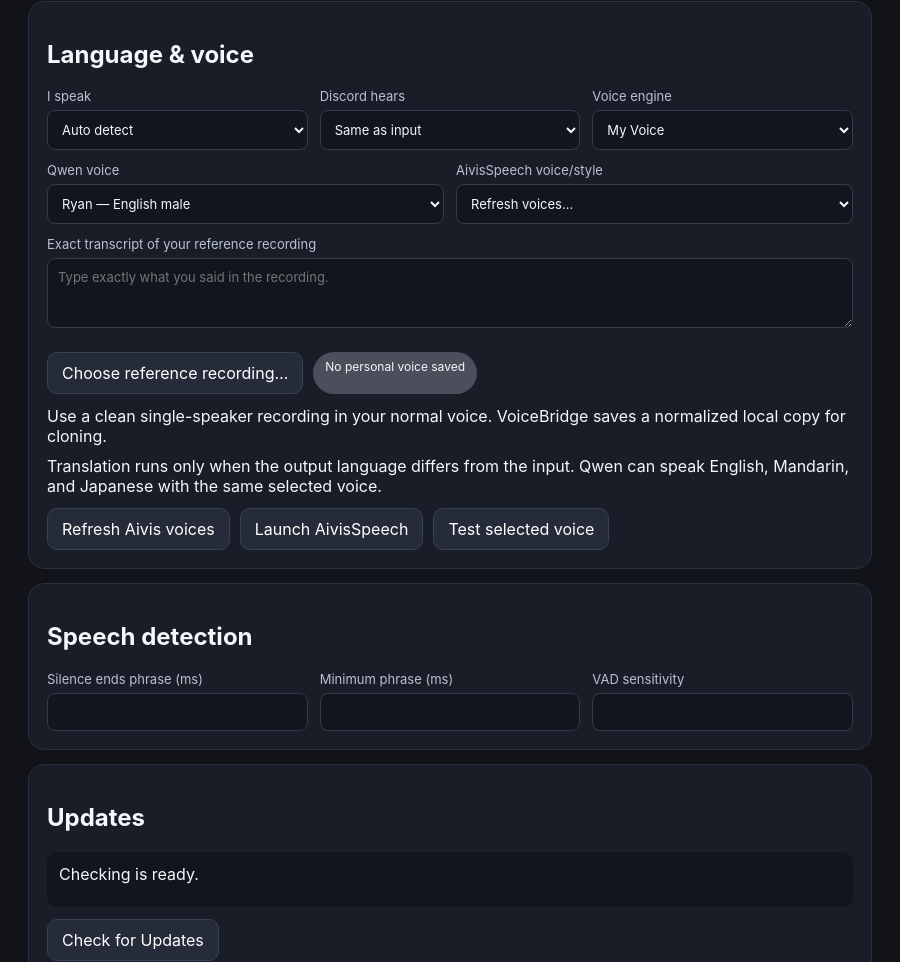
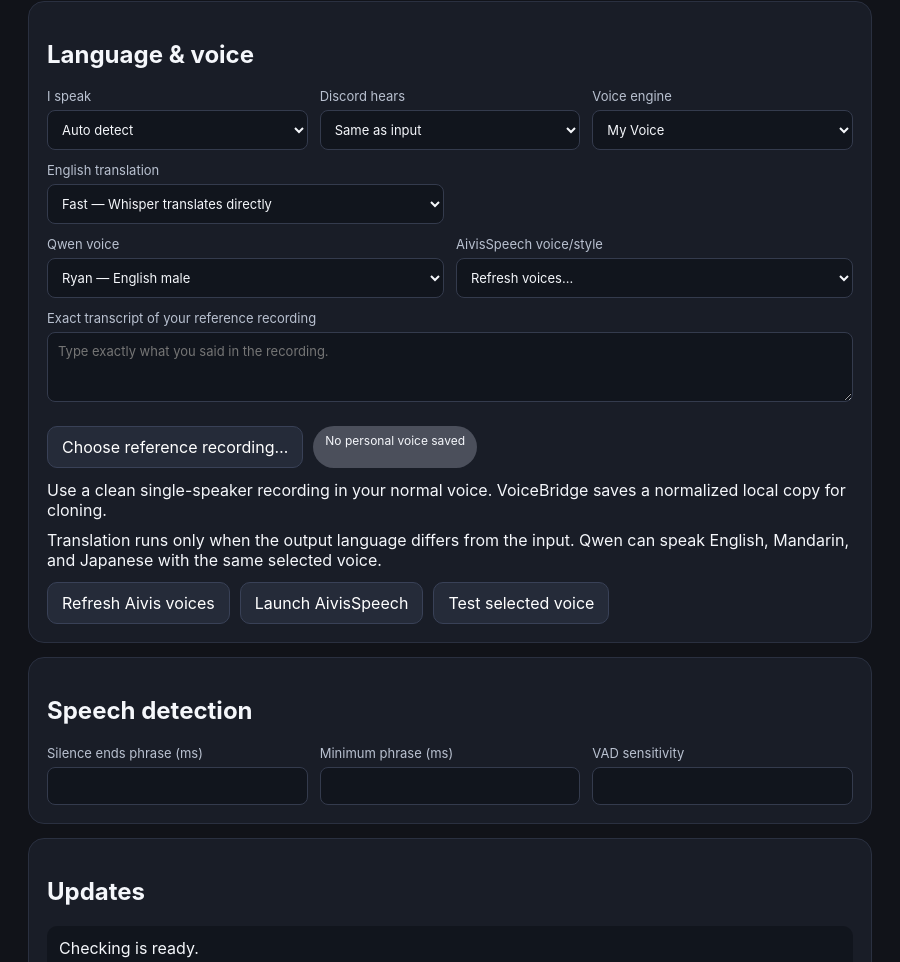
Before and after one commit to svonsavon/voicebridge, an Electron app: page src/renderer/index.html in a window 900 px wide. Shown: the part 768-1730 px from the top of the page. Drawn offline with Linux system fonts and the light colour scheme; no server answers.

Commit message:
Add Fast and Quality English translation selector

```diff
--- a/src/renderer/index.html
+++ b/src/renderer/index.html
@@ -79,6 +79,15 @@
       </div>
 
       <div class="grid two" style="margin-top: 12px;">
+        <label>English translation
+          <select id="englishTranslationMode">
+            <option value="fast">Fast — Whisper translates directly</option>
+            <option value="quality">Quality — Qwen translation</option>
+          </select>
+        </label>
+      </div>
+
+      <div class="grid two" style="margin-top: 12px;">
         <label>Qwen voice
           <select id="qwenVoice">
             <option value="Ryan">Ryan — English male</option>
```
